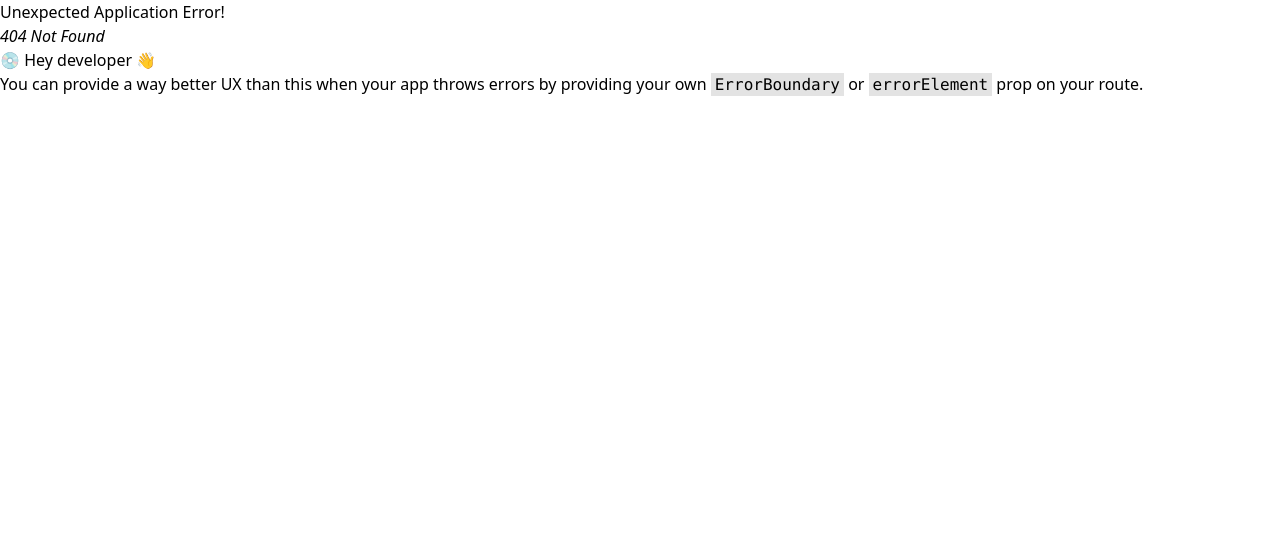
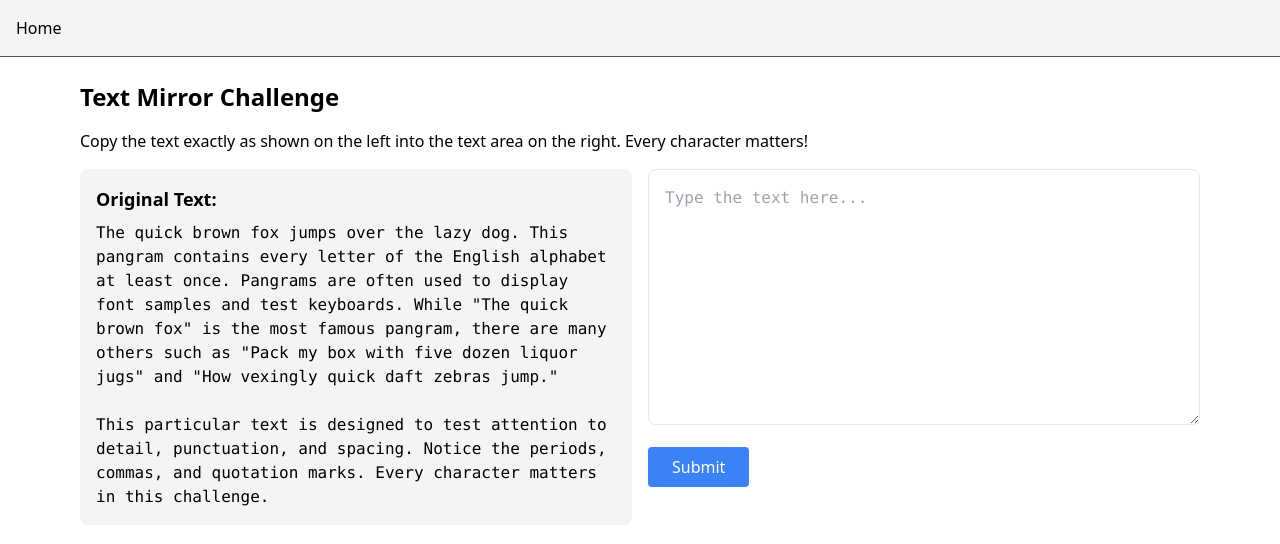
Before and after one commit to mattmazzola/webgames, a React (Vite) app in the folder webvoyagerplusplusfe/: page /text-mirror in a window 1280 px wide. Before the commit this address had no page. Shown: the top 544 px of the page. Built offline with nearby package versions, Linux system fonts and the light colour scheme.

Commit message:
Add text mirror

```diff
--- /dev/null
+++ b/webvoyagerplusplusfe/src/pages/TextMirror.tsx
@@ -0,0 +1,67 @@
+import { useState } from "react";
+
+const sampleText = `The quick brown fox jumps over the lazy dog. This pangram contains every letter of the English alphabet at least once. Pangrams are often used to display font samples and test keyboards. While "The quick brown fox" is the most famous pangram, there are many others such as "Pack my box with five dozen liquor jugs" and "How vexingly quick daft zebras jump."
+
+This particular text is designed to test attention to detail, punctuation, and spacing. Notice the periods, commas, and quotation marks. Every character matters in this challenge.`;
+
+const TextMirror: React.FC = () => {
+  const [userInput, setUserInput] = useState("");
+  const [isComplete, setIsComplete] = useState(false);
+  const [password] = useState("TextualPrecision2024");
+
+  const handleSubmit = (e: React.FormEvent) => {
+    e.preventDefault();
+    if (userInput.trim() === sampleText.trim()) {
+      setIsComplete(true);
+    }
+  };
+
+  return (
+    <div className="max-w-6xl mx-auto p-4">
+      <h1 className="text-2xl font-bold mb-4">Text Mirror Challenge</h1>
+      <p className="mb-4">
+        Copy the text exactly as shown on the left into the text area on the
+        right. Every character matters!
+      </p>
+
+      <div className="grid grid-cols-1 md:grid-cols-2 gap-4">
+        {/* Original Text */}
+        <div className="p-4 bg-gray-100 rounded-lg">
+          <h2 className="text-lg font-semibold mb-2">Original Text:</h2>
+          <div className="whitespace-pre-wrap font-mono">{sampleText}</div>
+        </div>
+
+        {/* Input Area */}
+        <div>
+          <form onSubmit={handleSubmit}>
+            <textarea
+              value={userInput}
+              onChange={(e) => setUserInput(e.target.value)}
+              className="w-full h-64 p-4 border rounded-lg font-mono"
+              placeholder="Type the text here..."
+            />
+            <button
+              type="submit"
+              className="mt-4 px-6 py-2 bg-blue-500 text-white rounded hover:bg-blue-600"
+            >
+              Submit
+            </button>
+          </form>
+        </div>
+      </div>
+
+      {/* Success Message */}
+      {isComplete && (
+        <div className="mt-8 p-4 bg-green-100 text-green-700 rounded-lg">
+          <h2 className="text-lg font-bold">🎉 Congratulations!</h2>
+          <p>You've successfully completed the Text Mirror challenge.</p>
+          <p className="mt-2">
+            The secret password is: <strong>{password}</strong>
+          </p>
+        </div>
+      )}
+    </div>
+  );
+};
+
+export default TextMirror;
--- a/webvoyagerplusplusfe/src/router/routes.ts
+++ b/webvoyagerplusplusfe/src/router/routes.ts
@@ -11,6 +11,7 @@ import Herding from "../pages/Herding";
 import IAccept from "../pages/IAccept";
 import Patience from "../pages/Patience";
 import SliderSymphony from "../pages/SliderSymphony";
+import TextMirror from "../pages/TextMirror";
 import TodaysDate from "../pages/TodaysDate";
 import TowersOfHanoi from "../pages/TowersOfHanoi";
 import WolfGoatCabbage from "../pages/WolfGoatCabbage";
@@ -151,4 +152,12 @@ export const routes: RouteConfig[] = [
     component: Breakout,
     tags: ["game", "arcade", "dexterity"],
   },
+  {
+    path: "/text-mirror",
+    title: "Text Mirror",
+    description: "Can you perfectly copy the text? Every character matters!",
+    icon: "📝",
+    component: TextMirror,
+    tags: ["text", "accuracy", "typing"],
+  },
 ];
```
Also changed, not shown: 1 other file (tests, documents, lock files or other folders).
